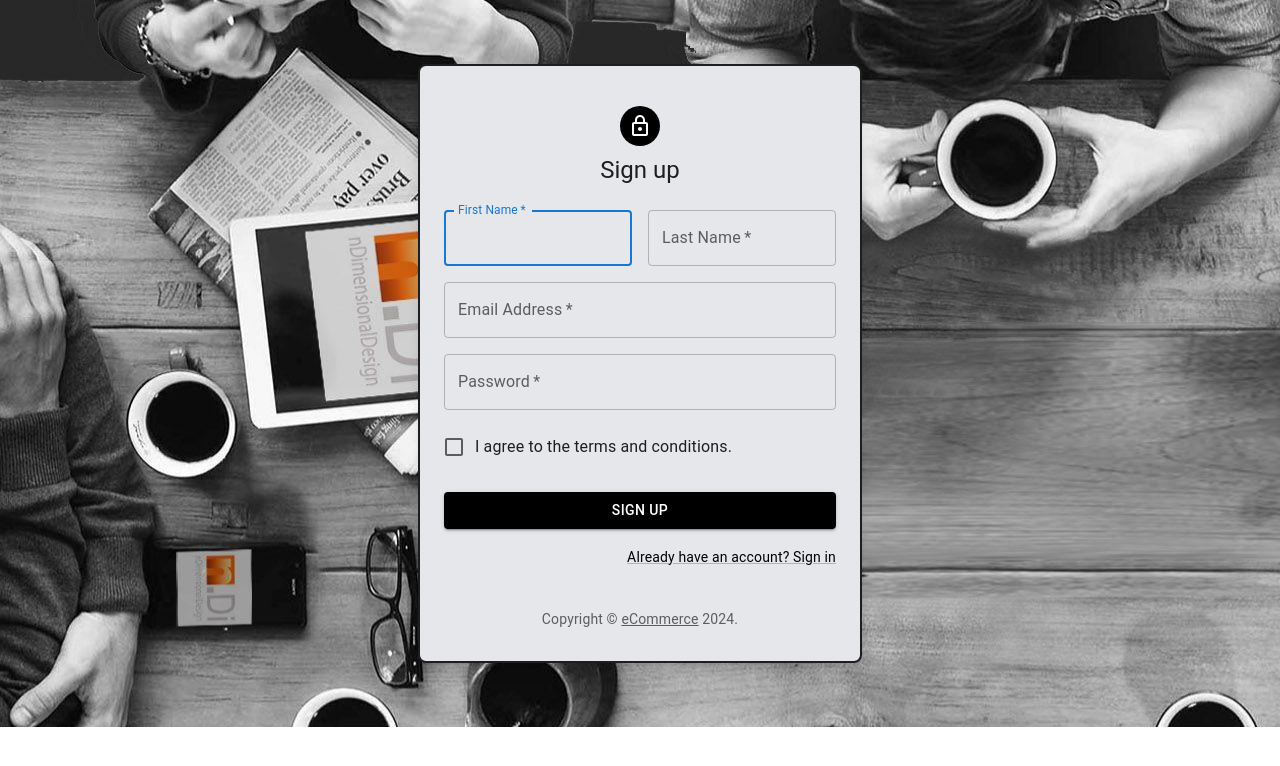
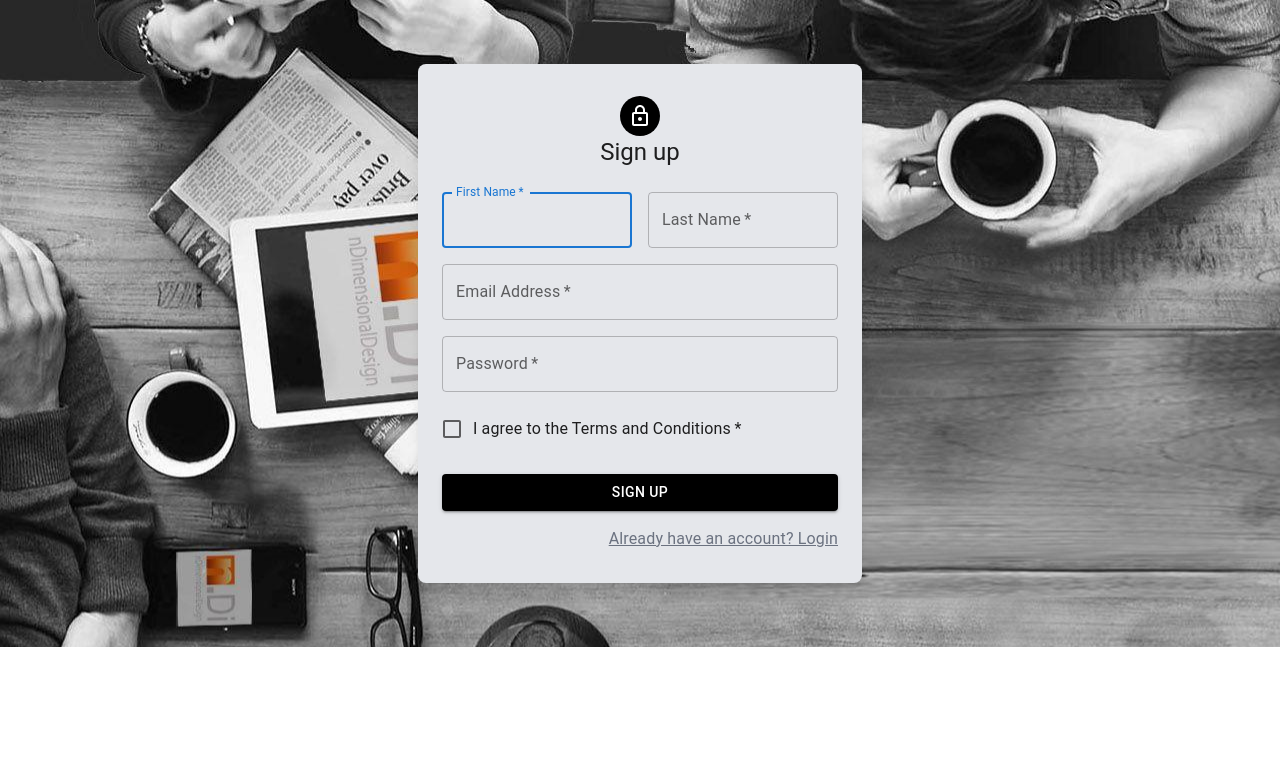
Before and after one commit to Anjali1241/ProductECommerce, a React (Vite) app: page /signup in a window 1280 px wide. Shown: the top 766 px of the page. Built offline with nearby package versions, Linux system fonts and the light colour scheme.

Commit message:
feat:validation with formik

```diff
--- a/package.json
+++ b/package.json
@@ -15,6 +15,7 @@
     "@mui/icons-material": "^5.16.6",
     "@mui/material": "^5.16.6",
     "@reduxjs/toolkit": "^2.2.7",
+    "formik": "^2.4.6",
     "prettier-plugin-tailwindcss": "^0.6.6",
     "react": "^18.3.1",
     "react-dom": "^18.3.1",
@@ -22,7 +23,8 @@
     "react-redux": "^9.1.2",
     "react-responsive-carousel": "^3.2.23",
     "react-router-dom": "^6.25.1",
-    "react-use-draggable-scroll": "^0.4.7"
+    "react-use-draggable-scroll": "^0.4.7",
+    "yup": "^1.4.0"
   },
   "devDependencies": {
     "@types/react": "^18.3.3",
--- a/src/pages/Login.jsx
+++ b/src/pages/Login.jsx
@@ -3,46 +3,48 @@ import Button from '@mui/material/Button';
 import TextField from '@mui/material/TextField';
 import FormControlLabel from '@mui/material/FormControlLabel';
 import Checkbox from '@mui/material/Checkbox';
-import Link from '@mui/material/Link';
 import Grid from '@mui/material/Grid';
 import Box from '@mui/material/Box';
 import LockOutlinedIcon from '@mui/icons-material/LockOutlined';
 import Typography from '@mui/material/Typography';
 import { createTheme, ThemeProvider } from '@mui/material/styles';
+import { Formik } from 'formik';
+import * as Yup from 'yup';
+import { Link } from 'react-router-dom';
 
-function Copyright(props) {
-  return (
-    <Typography
-      variant="body2"
-      color="text.secondary"
-      align="center"
-      {...props}
-    >
-      {'Copyright © '}
-      eCommerce
-      {new Date().getFullYear()}
-      {'.'}
-    </Typography>
-  );
-}
+const signUpSchema = Yup.object().shape({
+  userName: Yup.string().required('Username is required'),
+  password: Yup.string()
+    .required('Password is required')
+    .min(6, 'must be of 6 character long'),
+});
 
 function Login() {
   const defaultTheme = createTheme();
 
   return (
     <ThemeProvider theme={defaultTheme}>
-      <div className="bg-login-bg h-screen bg-cover bg-center flex items-center justify-center">
-        <div className="bg-gray-200 w-full max-w-md p-8 rounded-lg shadow-lg">
-          <div className="flex items-center justify-center mb-4">
-            <Avatar className="m-2 bg-black">
+      <div className="bg-login-bg flex h-screen items-center justify-center bg-cover bg-center">
+        <div className="w-full max-w-md rounded-lg bg-gray-200 p-8 shadow-lg">
+          <div className="mb-4 flex items-center justify-center">
+            <Avatar sx={{ bgcolor: 'black' }}>
               <LockOutlinedIcon />
             </Avatar>
           </div>
-          <Typography component="h1" variant="h5" className="text-center mb-6">
+          <Typography component="h1" variant="h5" className="!my-3 text-center">
             Login to your account
           </Typography>
-          <Box component="form" noValidate>
+          <Formik
+            initialValues={{ userName: '', password: '' }}
+            validationSchema={signUpSchema}
+          >
+            {(formik) => (
+              <Box component="form" noValidate onSubmit={formik.handleSubmit}>
                 <TextField
+                  {...formik.getFieldProps('userName')}
+                  error={
+                    formik.touched.userName && Boolean(formik.errors.userName)
+                  }
                   required
                   fullWidth
                   name="userName"
@@ -50,8 +52,13 @@ function Login() {
                   id="userName"
                   autoComplete="given-name"
                   sx={{ marginBottom: 2 }}
+                  helperText={formik.touched.userName && formik.errors.userName}
                 />
                 <TextField
+                  {...formik.getFieldProps('password')}
+                  error={
+                    formik.touched.password && Boolean(formik.errors.password)
+                  }
                   name="password"
                   required
                   fullWidth
@@ -60,6 +67,7 @@ function Login() {
                   autoComplete="new-password"
                   type="password"
                   sx={{ marginBottom: 2 }}
+                  helperText={formik.touched.password && formik.errors.password}
                 />
                 <FormControlLabel
                   control={<Checkbox value="remember" color="primary" />}
@@ -70,25 +78,28 @@ function Login() {
                   fullWidth
                   variant="contained"
                   sx={{ mt: 3, mb: 2, backgroundColor: 'black' }}
-
                 >
                   Log In
                 </Button>
                 <Grid container>
-
-              <Grid item xs>
-                <Link href="#" variant="body2" sx={{ color: 'black' }}>
+                  <Grid item xs className="cursor-not-allowed opacity-30">
+                    <Link to="#" variant="body2" sx={{ color: 'black' }}>
                       Forgot password?
                     </Link>
                   </Grid>
                   <Grid item>
-                <Link href="/" variant="body2" sx={{ color: 'black' }}>
+                    <Link
+                      to="/signup"
+                      variant="body2"
+                      className="text-gray-500 underline"
+                    >
                       {"Don't have an account? Sign Up"}
                     </Link>
                   </Grid>
                 </Grid>
               </Box>
-          <Copyright sx={{ mt: 8, mb: 4 }} />
+            )}
+          </Formik>
         </div>
       </div>
     </ThemeProvider>
--- a/src/pages/SignUp.jsx
+++ b/src/pages/SignUp.jsx
@@ -4,52 +4,44 @@ import CssBaseline from '@mui/material/CssBaseline';
 import TextField from '@mui/material/TextField';
 import FormControlLabel from '@mui/material/FormControlLabel';
 import Checkbox from '@mui/material/Checkbox';
-import Link from '@mui/material/Link';
 import Grid from '@mui/material/Grid';
 import Box from '@mui/material/Box';
 import LockOutlinedIcon from '@mui/icons-material/LockOutlined';
 import Typography from '@mui/material/Typography';
 import Container from '@mui/material/Container';
 import { createTheme, ThemeProvider } from '@mui/material/styles';
-
-function Copyright(props) {
-  return (
-    <Typography
-      variant="body2"
-      color="text.secondary"
-      align="center"
-      {...props}
-    >
-      {'Copyright © '}
-      <Link color="inherit" href="https://mui.com/">
-        eCommerce
-      </Link>{' '}
-      {new Date().getFullYear()}
-      {'.'}
-    </Typography>
-  );
-}
-
+import { Formik } from 'formik';
+import * as Yup from 'yup';
+import { FormHelperText } from '@mui/material';
+import { Link } from 'react-router-dom';
 
 const defaultTheme = createTheme();
 
+const signUpSchema = Yup.object().shape({
+  firstName: Yup.string().required('First name is required'),
+  lastName: Yup.string().required('Last name is required'),
+  email: Yup.string().email().required('Email id required'),
+  password: Yup.string()
+    .required('Password is required')
+    .min(6, 'must be of 6 character long'),
+  termsAndCondition: Yup.bool().oneOf(
+    [true],
+    'No terms, no threads! Fashion needs rules—please accept!',
+  ),
+});
+
 function SignUp() {
-  const handleSubmit = (event) => {
-    event.preventDefault();
-    const data = new FormData(event.currentTarget);
-    console.log({
-      email: data.get('email'),
-      password: data.get('password'),
-    });
-  };
-
   return (
-    <ThemeProvider theme={defaultTheme} >
-      <div className='bg-login-bg flex items-center justify-center'>
-        <Container component="main" maxWidth="xs" sx={{
-          border: "2px solid",
-          margin: "5% auto"
-        }} className='bg-gray-200 p-8 rounded-lg shadow-lg '>
+    <ThemeProvider theme={defaultTheme}>
+      <div className="bg-login-bg flex items-center justify-center">
+        <Container
+          component="main"
+          maxWidth="xs"
+          sx={{
+            margin: '5% auto',
+          }}
+          className="rounded-lg bg-gray-200 p-8 shadow-lg"
+        >
           <CssBaseline />
           <Box
             sx={{
@@ -57,18 +49,40 @@ function SignUp() {
               flexDirection: 'column',
               alignItems: 'center',
             }}
-
           >
-            <Avatar sx={{ m: 1, bgcolor: 'black' }}>
+            <Avatar sx={{ bgcolor: 'black' }}>
               <LockOutlinedIcon />
             </Avatar>
             <Typography component="h1" variant="h5">
               Sign up
             </Typography>
-            <Box component="form" noValidate onSubmit={handleSubmit} sx={{ mt: 3 }}>
+
+            <Formik
+              initialValues={{
+                firstName: '',
+                lastName: '',
+                email: '',
+                password: '',
+                termsAndCondition: false,
+              }}
+              validationSchema={signUpSchema}
+            >
+              {(formik) => (
+                <Box
+                  component="form"
+                  noValidate
+                  onSubmit={formik.handleSubmit}
+                  sx={{ mt: 3 }}
+                >
+                  {console.log(formik)}
                   <Grid container spacing={2}>
                     <Grid item xs={12} sm={6}>
                       <TextField
+                        {...formik.getFieldProps('firstName')}
+                        error={
+                          formik.touched.firstName &&
+                          Boolean(formik.errors.firstName)
+                        }
                         autoComplete="given-name"
                         name="firstName"
                         required
@@ -76,30 +90,51 @@ function SignUp() {
                         id="firstName"
                         label="First Name"
                         autoFocus
+                        helperText={
+                          formik.touched.firstName && formik.errors.firstName
+                        }
                       />
                     </Grid>
                     <Grid item xs={12} sm={6}>
                       <TextField
+                        {...formik.getFieldProps('lastName')}
+                        error={
+                          formik.touched.lastName &&
+                          Boolean(formik.errors.lastName)
+                        }
                         required
                         fullWidth
                         id="lastName"
                         label="Last Name"
                         name="lastName"
                         autoComplete="family-name"
+                        helperText={
+                          formik.touched.lastName && formik.errors.lastName
+                        }
                       />
                     </Grid>
                     <Grid item xs={12}>
                       <TextField
+                        {...formik.getFieldProps('email')}
                         required
                         fullWidth
                         id="email"
                         label="Email Address"
                         name="email"
                         autoComplete="email"
+                        error={
+                          formik.touched.email && Boolean(formik.errors.email)
+                        }
+                        helperText={formik.touched.email && formik.errors.email}
                       />
                     </Grid>
                     <Grid item xs={12}>
                       <TextField
+                        {...formik.getFieldProps('password')}
+                        error={
+                          formik.touched.password &&
+                          Boolean(formik.errors.password)
+                        }
                         required
                         fullWidth
                         name="password"
@@ -107,33 +142,67 @@ function SignUp() {
                         type="password"
                         id="password"
                         autoComplete="new-password"
+                        helperText={
+                          formik.touched.password && formik.errors.password
+                        }
                       />
                     </Grid>
                     <Grid item xs={12}>
                       <FormControlLabel
-                    control={<Checkbox value="allowExtraEmails" color="primary" />}
-                    label="I agree to the terms and conditions."
+                        control={
+                          <Checkbox
+                            required
+                            {...formik.getFieldProps('termsAndCondition')}
+                            value="termsAndCondition"
+                            color="primary"
+                            name="termsAndCondition"
+                            id="termsAndCondition"
+                            error={
+                              formik.touched.termsAndCondition &&
+                              Boolean(formik.errors.termsAndCondition)
+                            }
                           />
+                        }
+                        label={
+                          <>
+                            I agree to the{' '}
+                            <Link to="/terms-and-conditions">
+                              Terms and Conditions
+                            </Link>
+                          </>
+                        }
+                      />
+                      {formik.touched.termsAndCondition &&
+                        formik.errors.termsAndCondition && (
+                          <FormHelperText error>
+                            {formik.errors.termsAndCondition}
+                          </FormHelperText>
+                        )}
                     </Grid>
                   </Grid>
                   <Button
                     type="submit"
                     fullWidth
                     variant="contained"
-                sx={{ mt: 3, mb: 2, backgroundColor: "black" }}
+                    sx={{ mt: 3, mb: 2, backgroundColor: 'black' }}
                   >
                     Sign Up
                   </Button>
                   <Grid container justifyContent="flex-end">
                     <Grid item>
-                  <Link href="#" variant="body2" sx={{ color: "black" }}>
-                    Already have an account? Sign in
+                      <Link
+                        to="/login"
+                        variant="body2"
+                        className="text-gray-500 underline"
+                      >
+                        Already have an account? Login
                       </Link>
                     </Grid>
                   </Grid>
                 </Box>
+              )}
+            </Formik>
           </Box>
-          <Copyright sx={{ mt: 5 }} />
         </Container>
       </div>
     </ThemeProvider>
```
Also changed, not shown: 1 other file (tests, documents, lock files or other folders). Lines whose indentation alone changed are shown as unchanged.
